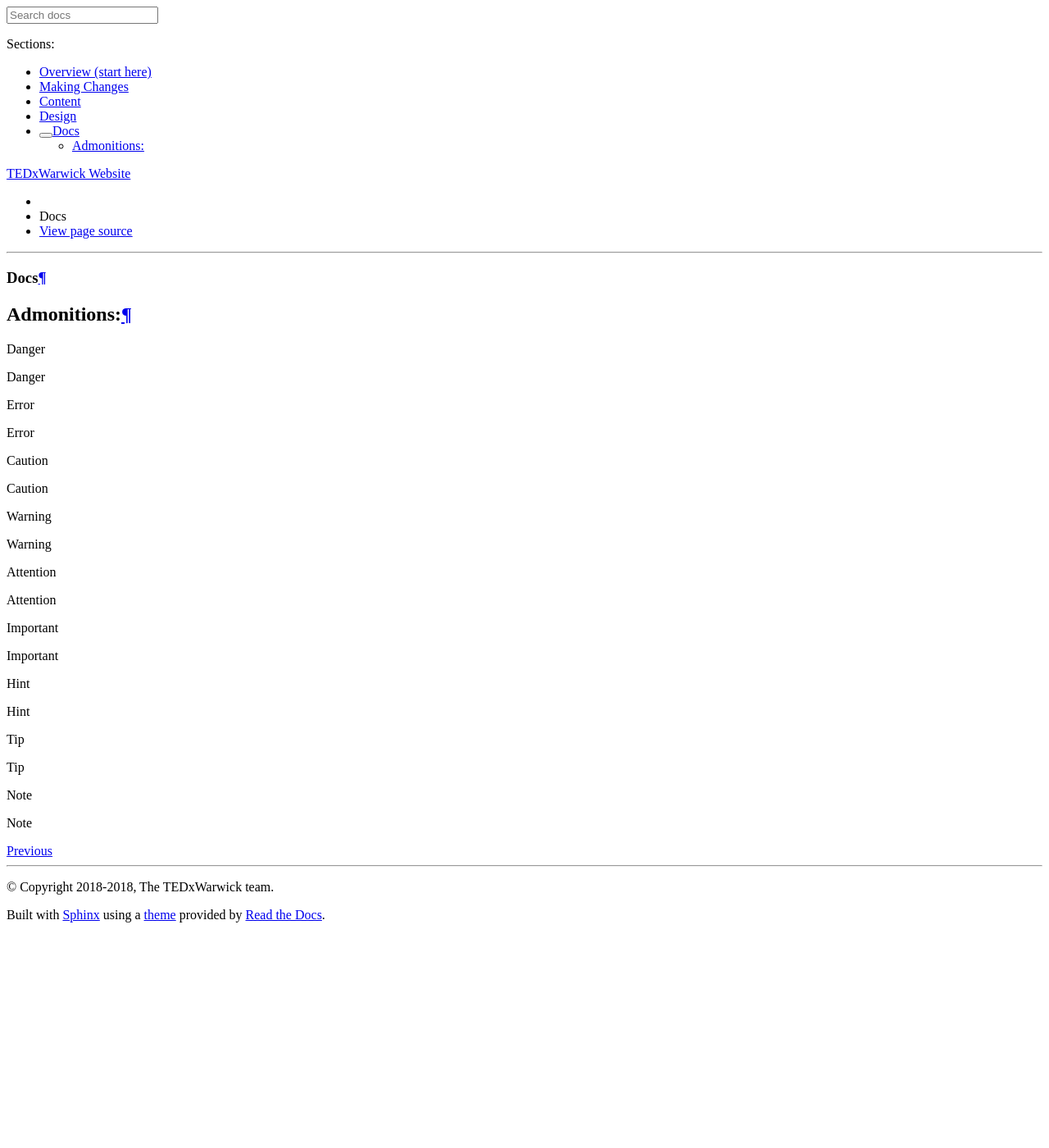
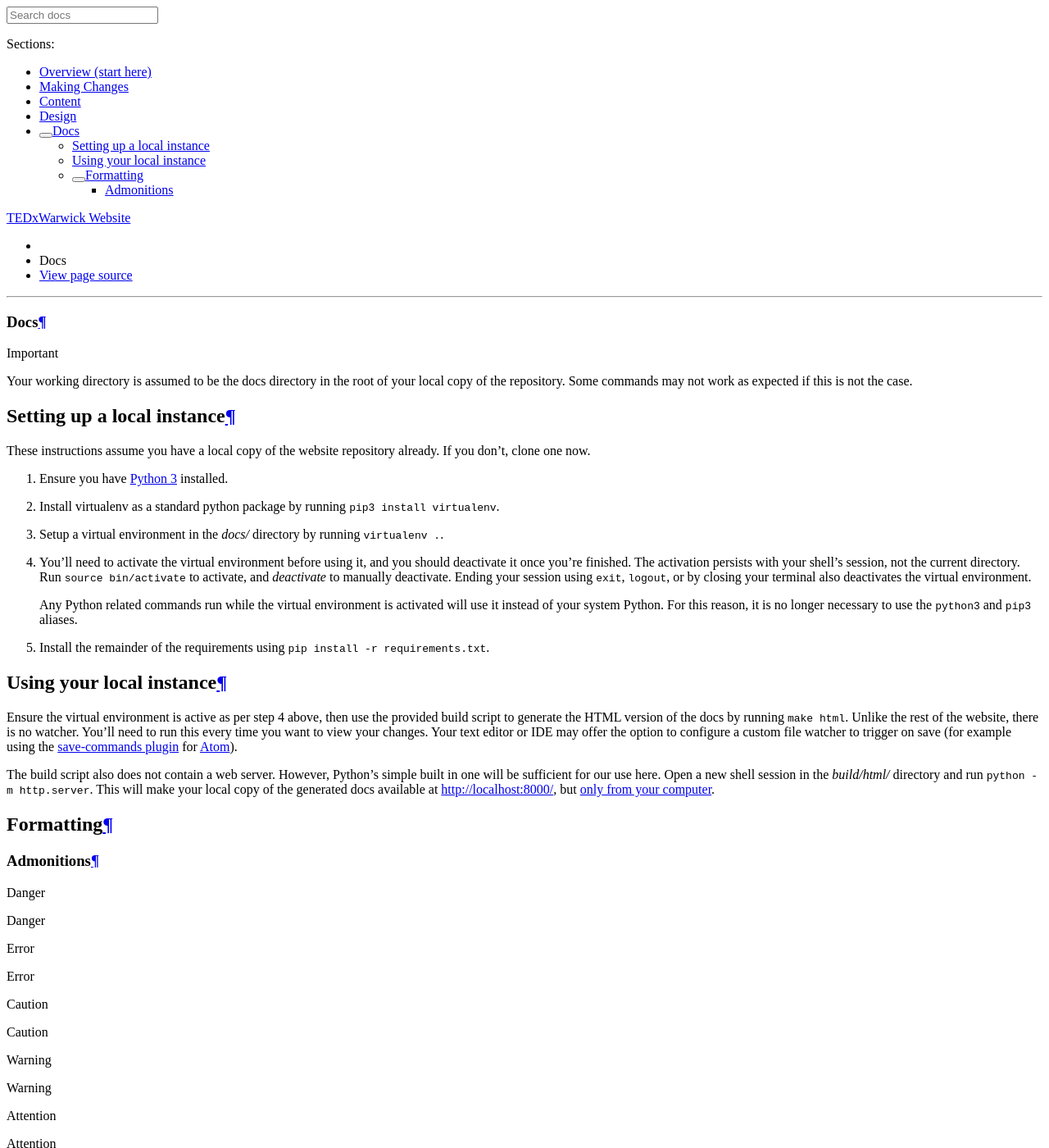
Before and after one commit to TEDxWarwickTechnical/tedxwarwicktechnical.github.io, a Sphinx documentation site: the page built from docs/source/docs.rst, in a window 1280 px wide and 1400 px high. Shown: the whole window at 82% size. Built offline with Sphinx 7.4.7 and the Read the Docs theme 2.0.0, drawn with Linux system fonts in a browser that asks for light colours.

Commit message:
Local environment setup instructions

```diff
--- a/docs/source/docs.rst
+++ b/docs/source/docs.rst
@@ -2,8 +2,66 @@
 Docs
 ####
 
-Admonitions:
-============
+.. important::
+   Your working directory is assumed to be the docs directory in the root of
+   your local copy of the repository. Some commands may not work as expected if
+   this is not the case.
+
+
+Setting up a local instance
+===========================
+
+These instructions assume you have a local copy of the website repository
+already. If you don't, clone one now.
+
+1. Ensure you have `Python 3 <https://www.python.org/>`_ installed.
+
+2. Install virtualenv as a standard python package by running :code:`pip3
+   install virtualenv`.
+
+3. Setup a virtual environment in the *docs/* directory by running
+   :code:`virtualenv .`.
+
+4. You'll need to activate the virtual environment before using it, and you
+   should deactivate it once you're finished. The activation persists with your
+   shell's session, not the current directory. Run :code:`source bin/activate`
+   to activate, and `deactivate` to manually deactivate. Ending your session
+   using :code:`exit`, :code:`logout`, or by closing your terminal also
+   deactivates the virtual environment.
+
+   Any Python related commands run while the virtual environment is activated
+   will use it instead of your system Python. For this reason, it is
+   no longer necessary to use the :code:`python3` and :code:`pip3` aliases.
+
+5. Install the remainder of the requirements using :code:`pip install -r
+   requirements.txt`.
+
+
+Using your local instance
+=========================
+
+Ensure the virtual environment is active as per step 4 above, then use the
+provided build script to generate the HTML version of the docs by running
+:code:`make html`. Unlike the rest of the website, there is no watcher. You'll
+need to run this every time you want to view your changes. Your text editor or
+IDE may offer the option to configure a custom file watcher to trigger on save
+(for example using the `save-commands plugin
+<https://atom.io/packages/save-commands>`_ for `Atom <https://atom.io/>`_).
+
+The build script also does not contain a web server. However, Python's simple
+built in one will be sufficient for our use here. Open a new shell session in
+the *build/html/* directory and run :code:`python -m http.server`. This will
+make your local copy of the generated docs available at
+`<http://localhost:8000/>`_, but `only from your computer
+<https://stackoverflow.com/q/19482164/1813169>`_.
+
+
+Formatting
+==========
+
+
+Admonitions
+-----------
 
 .. danger::
    Danger
```
Also changed, not shown: docs/source/design.rst (+43 -0 lines).
